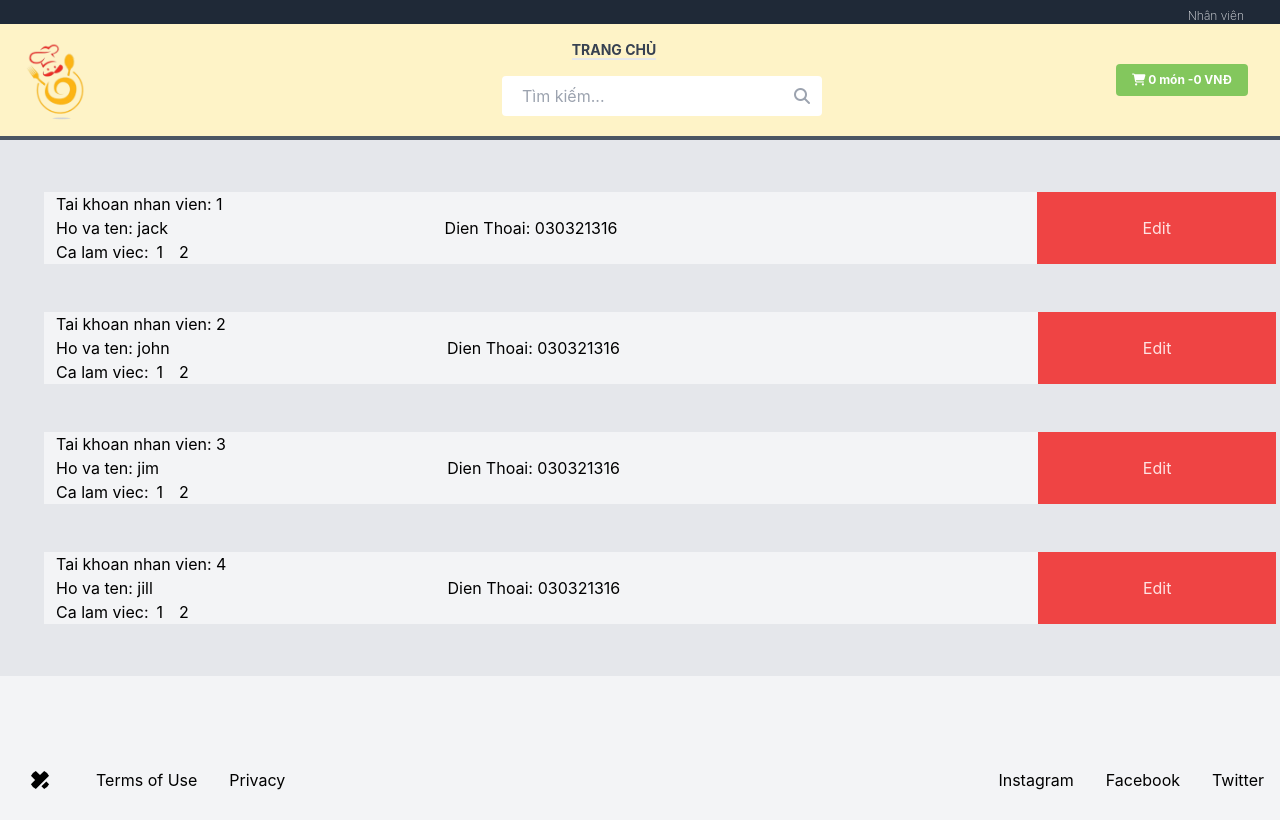
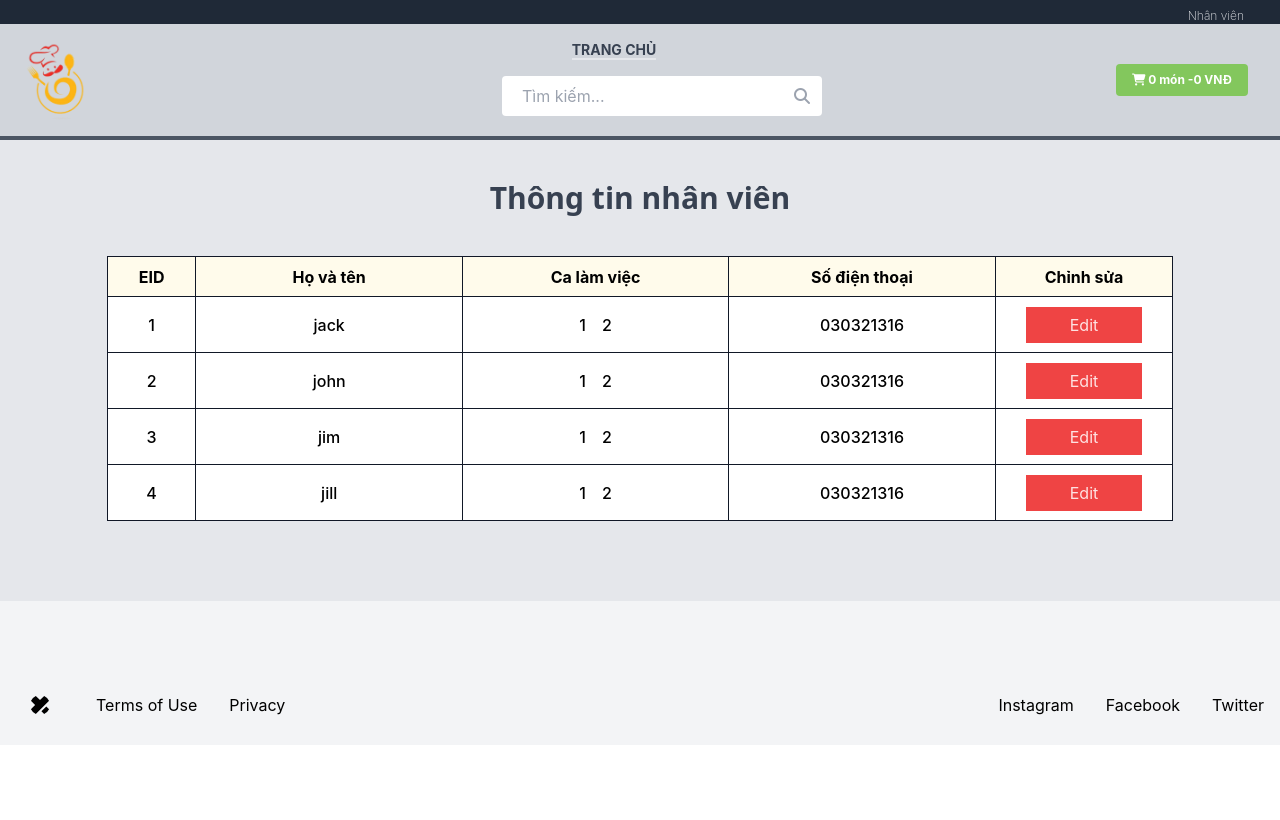
Before and after one commit to NamLH1310/restaurant-website, a React (Create React App) app: page /employer in a window 1280 px wide. Built offline with nearby package versions, Linux system fonts and the light colour scheme.

Commit message:
Fix HomeScreen v6

```diff
--- a/src/Components/Employer.js
+++ b/src/Components/Employer.js
@@ -15,21 +15,45 @@ function Employer(props) {
 	   }
 
 	return (
-		<React.Fragment>
-			<div className="container mx-auto py-5" >
-				<div className="grid grid-cols-1 my-2 mx-auto" >
-						{employeeList.map(e => {
-								return (
-									<Employee value={e} key={ e.id}/>
-								)
-							})
-						}
-
-				</div>
-
-			</div>
-		</React.Fragment>
-	)
+    <React.Fragment>
+      {/* <div className="container mx-auto py-5">
+        <div className="grid grid-cols-1 my-2 mx-auto">
+          {employeeList.map((e) => {
+            return <Employee value={e} key={e.id} />;
+          })}
+        </div>
+      </div> */}
+	  <div>
+		  <h2 className="text-center font-bold text-3xl text-gray-700 font-sans py-10">Thông tin nhân viên</h2>
+	  </div>
+      <table class="border-collapse border-[1px] border-gray-900 table-fixed w-5/6 mx-auto pt-5 mb-20">
+        <thead>
+          <tr>
+            <th class="w-1/12 border-collapse border-[1px] border-gray-900 bg-yellow-50 h-10">
+              EID
+            </th>
+            <th class="w-3/12 border-collapse border-[1px] border-gray-900 bg-yellow-50 h-10">
+              Họ và tên
+            </th>
+            <th class="w-3/12 border-collapse border-[1px] border-gray-900 bg-yellow-50 h-10">
+              Ca làm việc
+            </th>
+            <th class="w-3/12 border-collapse border-[1px] border-gray-900 bg-yellow-50 h-10">
+              Số điện thoại
+            </th>
+            <th class="w-2/12 border-collapse border-[1px] border-gray-900 bg-yellow-50 h-10">
+              Chỉnh sửa
+            </th>
+          </tr>
+        </thead>
+        <tbody className="">
+          {employeeList.map((e) => {
+            return <Employee value={e} key={e.id} />;
+          })}
+        </tbody>
+      </table>
+    </React.Fragment>
+  );
 
 }
 
--- a/src/Components/IncDecInput.js
+++ b/src/Components/IncDecInput.js
@@ -37,11 +37,11 @@ function IncDecInput({ isCart, quantity, setQuantity, cartItems, setCartItems, i
   }, [quantity, setQuantity]);
 
   return (
-    <div className="w-32 my-8">
-      <label className="w-full text-gray-700 text-xl text-bold inline-block">Số lượng:</label>
+    <div className="w-32 my-1">
+      <label className="w-full text-gray-700 text-lg text-bold inline-block py-1">Số lượng:</label>
       <div className="flex flex-row w-full rounded-lg bg-transparent">
         <button
-          className="bg-gray-300 text-gray-600 hover:text-gray-700 hover:bg-gray-400 w-20 rounded-l cursor-pointer outline-none"
+          className="bg-red-500 text-gray-600 hover:text-gray-700 hover:bg-red-700 w-20 rounded-l cursor-pointer outline-none"
           onClick={() => isCart
             ? decrementQuantityCartHandler(cartItems, setCartItems, index)
             : decrementQuantityHandler(quantity, setQuantity)}
@@ -50,14 +50,14 @@ function IncDecInput({ isCart, quantity, setQuantity, cartItems, setCartItems, i
         </button>
         <input
           type="number"
-          className="outline-none focus:outline-none text-center w-full bg-gray-300 font-semibold text-md hover:text-black focus:text-black  md:text-basecursor-default flex items-center text-gray-700"
+          className="outline-none focus:outline-none text-center w-full bg-gray-100 font-semibold text-md hover:text-black focus:text-black  md:text-basecursor-default flex items-center text-gray-700"
           name="custom-input-number"
           value={isCart ? cartItems[index].quantity : quantity}
           onChange={(e) => setQuantity(Number.parseInt(e.target.value))}
         >
         </input>
         <button
-          className="bg-gray-300 text-gray-600 hover:text-gray-700 hover:bg-gray-400 w-20 rounded-r cursor-pointer"
+          className="bg-red-500 text-gray-600 hover:text-gray-700 hover:bg-red-700 w-20 rounded-r cursor-pointer"
           onClick={() => isCart
             ? incrementQuantityCartHander(cartItems, setCartItems, index)
             : incrementQuantityHandler(quantity, setQuantity)}
--- a/src/Components/ModalProduct.js
+++ b/src/Components/ModalProduct.js
@@ -77,23 +77,31 @@ function ModalProduct({
       <Modal
         isOpen={productModalOpen}
         onRequestClose={closeModal}
-        className="modal-product bg-gray-200 h-80 ring-2 ring-gray-300 rounded-2xl w-[450px]"
+        className="modal-product bg-gray-50 h-[350px] ring-2 ring-gray-300 rounded-2xl "
         ariaHideApp={false}
         overlayClassName="overlay"
       >
         {selectedData && (
           <div className=" ">
             <div>
-              <h5 className="p-1 bg-[#83c75d] mx-auto w-full text-center rounded-3xl">Chi tiết món ăn</h5>
+              <h5 className="p-1 bg-[#83c75d] mx-auto w-[450px] text-center rounded-3xl">
+                Chi tiết món ăn
+              </h5>
             </div>
-            <div className="scroll-component flex flex-wrap">
-              <div className="w-1/2">
-                <img className="w-4/5 p-5" alt="Food" src={selectedData.img} />
+            <div className="scroll-component flex flex-wrap justify-center">
+              <div className="w-1/2 pt-1 ">
+                <img
+                  className="w-11/12 pt-2 mx-auto"
+                  alt="Food"
+                  src={selectedData.img}
+                />
               </div>
-              <div className="w-1/2 pt-8 ">
-                <h1 className="font-semibold text-xl">{selectedData.name}</h1>
+              <div className="w-1/2 pt-3">
+                <h1 className="font-semibold text-xl mb-2">
+                  {selectedData.name}
+                </h1>
                 <span className="text-bold text-xl">Đơn giá:</span>
-                <span className="text-bold text-2xl text-red-800">
+                <span className="text-bold text-xl text-red-800">
                   {" "}
                   {fixedDecimal(selectedData.price)} VNĐ
                 </span>
@@ -103,9 +111,13 @@ function ModalProduct({
                   setQuantity={setQuantity}
                 />
               </div>
-                <div className="flex mx-auto bottom-1 ">
+              <div className="py-3 h-auto bg-gray-100 text-center w-11/12 mb-10 mt-2 rounded-md">
+                Acerbic is anything sour, bitter or sharp - cutting, caustic,
+                acid, mordant, barbed, prickly, biting
+              </div>
+              <div className="flex mx-auto absolute bottom-4">
                 <button
-                    className="btn w-14 bg-red-500 hover:bg-red-800"
+                  className="btn  bg-red-500 hover:bg-red-800"
                   onClick={closeModal}
                 >
                   Hủy
--- a/src/Components/NavBar.js
+++ b/src/Components/NavBar.js
@@ -19,7 +19,7 @@ export default function NavigationBar(props) {
                     <li className=" float-right font-extralight pb-2 pr-9 pt-2"><Link to="./sign-in">Nhân viên</Link></li>
                 </ul>
             </div>
-            <div className="w-full h-28 bg-yellow-100 text-black flex flex-row md:flex-row">
+            <div className="w-full h-28 bg-gray-300 text-black flex flex-row md:flex-row">
                 <img className="object-contain h-28" alt="logo" src={logo} />
                 <div className="flex flex-grow flex-col h-28 pt-4 space-y-4 items-center">
                     <div className="text-sm font-bold text-gray-700 space-x-16">
--- a/src/Components/eDisplay.js
+++ b/src/Components/eDisplay.js
@@ -1,27 +1,55 @@
-import {useContext} from 'react'
-import {ContextList} from '../Context'
-
+import { useContext } from "react";
+import { ContextList } from "../Context";
 
 function Employee(emp) {
-	const List = useContext(ContextList)
+  const List = useContext(ContextList);
 
-	return (
-		<div className="container my-5 box-border max-w-full min-w-full px-5 mx-5 "  >
-			<div className="grid grid-rows-3 grid-flow-col mx-auto border-4 border-solid bg-gray-100">
-				<div className="row-span-3 px-3">				<div>Tai khoan nhan vien: { emp.value.id}</div>
-					<div>Ho va ten: {emp.value.name}</div>
-					<div>Ca lam viec:
-					{emp.value.shift.map((e) => { return <span className='px-2'>{e}</span>})}
-					</div>
-				</div>
-				<div className="col-span-2"></div>
-				<div className="col-span-2">Dien Thoai: {emp.value.pNumber}</div>
-				<div className="row-span-3 "><button
-					className='min-h-full min-w-full h-10  text-red-100 transition-colors duration-150 bg-red-500  focus:shadow-outline hover:bg-red-800'
-					onClick={() => { return List.openModal(2, emp.value.id) }}>Edit</button></div>
-			</div>
+  return (
+    // <div className="container my-5 box-border max-w-full min-w-full px-5 mx-5 "  >
+    // 	<div className="grid grid-rows-3 grid-flow-col mx-auto border-4 border-solid bg-gray-100">
+    // 		<div className="row-span-3 px-3">				<div>Tai khoan nhan vien: { emp.value.id}</div>
+    // 			<div>Ho va ten: {emp.value.name}</div>
+    // 			<div>Ca lam viec:
+    // 			{emp.value.shift.map((e) => { return <span className='px-2'>{e}</span>})}
+    // 			</div>
+    // 		</div>
+    // 		<div className="col-span-2"></div>
+    // 		<div className="col-span-2">Dien Thoai: {emp.value.pNumber}</div>
+    // 		<div className="row-span-3 "><button
+    // 			className='min-h-full min-w-full h-10  text-red-100 transition-colors duration-150 bg-red-500  focus:shadow-outline hover:bg-red-800'
+    // 			onClick={() => { return List.openModal(2, emp.value.id) }}>Edit</button></div>
+    // 	</div>
 
-		</div>
-	)
+    // </div>
+    <>
+      <tr>
+        <td className="border-collapse border border-gray-900 bg-white text-center font-medium">
+          {emp.value.id}
+        </td>
+        <td className="border-collapse border border-gray-900 bg-white text-center font-medium">
+          {emp.value.name}
+        </td>
+        <td className="border-collapse border border-gray-900 bg-white text-center font-medium">
+          {emp.value.shift.map((e) => {
+            return <span className="px-2">{e}</span>;
+          })}
+        </td>
+        <td className="border-collapse border border-gray-900 bg-white text-center font-medium h-14">
+          {emp.value.pNumber}
+        </td>
+        <td className="border-collapse border border-gray-900 bg-white text-center font-medium">
+          <button
+            className=" h-3/4 w-2/3 py-[6px] text-red-100 transition-colors duration-150 bg-red-500  focus:shadow-outline hover:bg-red-800"
+            onClick={() => {
+              return List.openModal(2, emp.value.id);
+            }}
+          >
+            Edit
+          </button>
+        </td>
+      </tr>
+
+    </>
+  );
 }
-export default Employee
+export default Employee;
```
Lines whose indentation alone changed are shown as unchanged.
